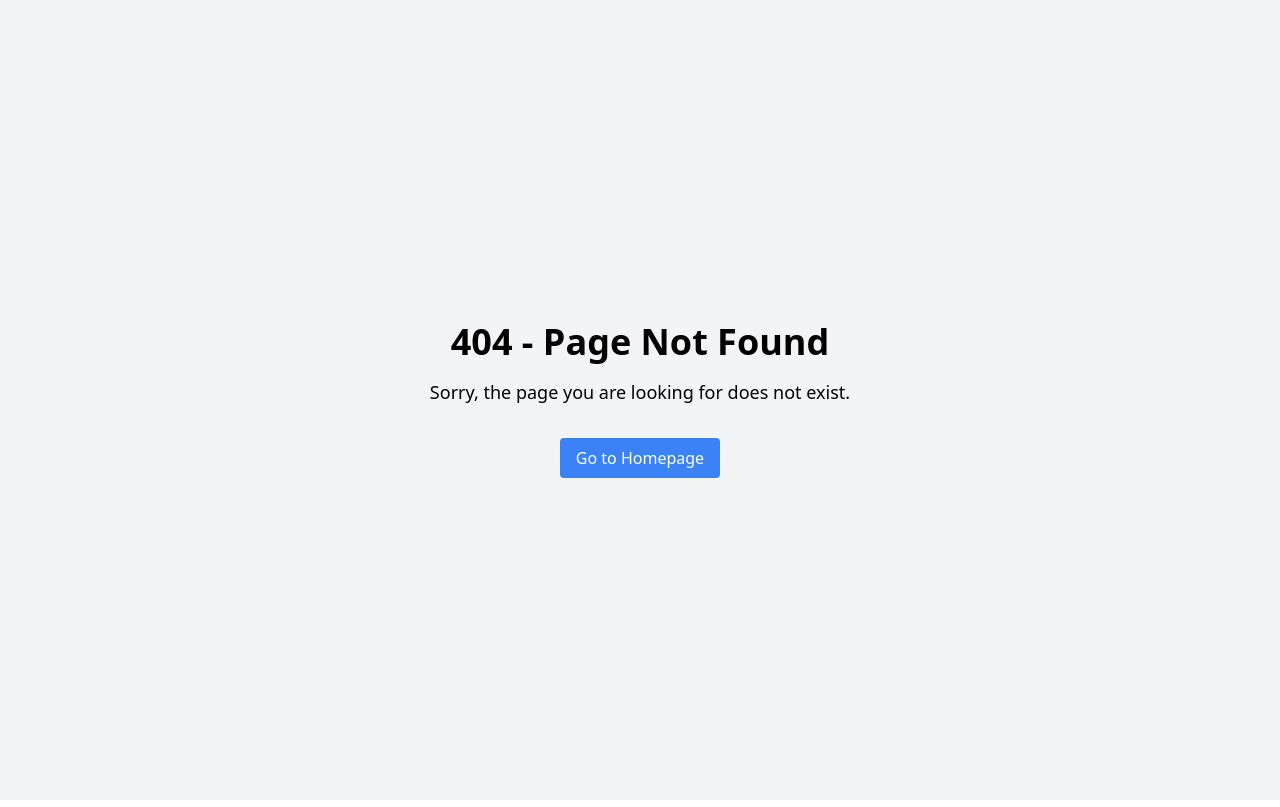
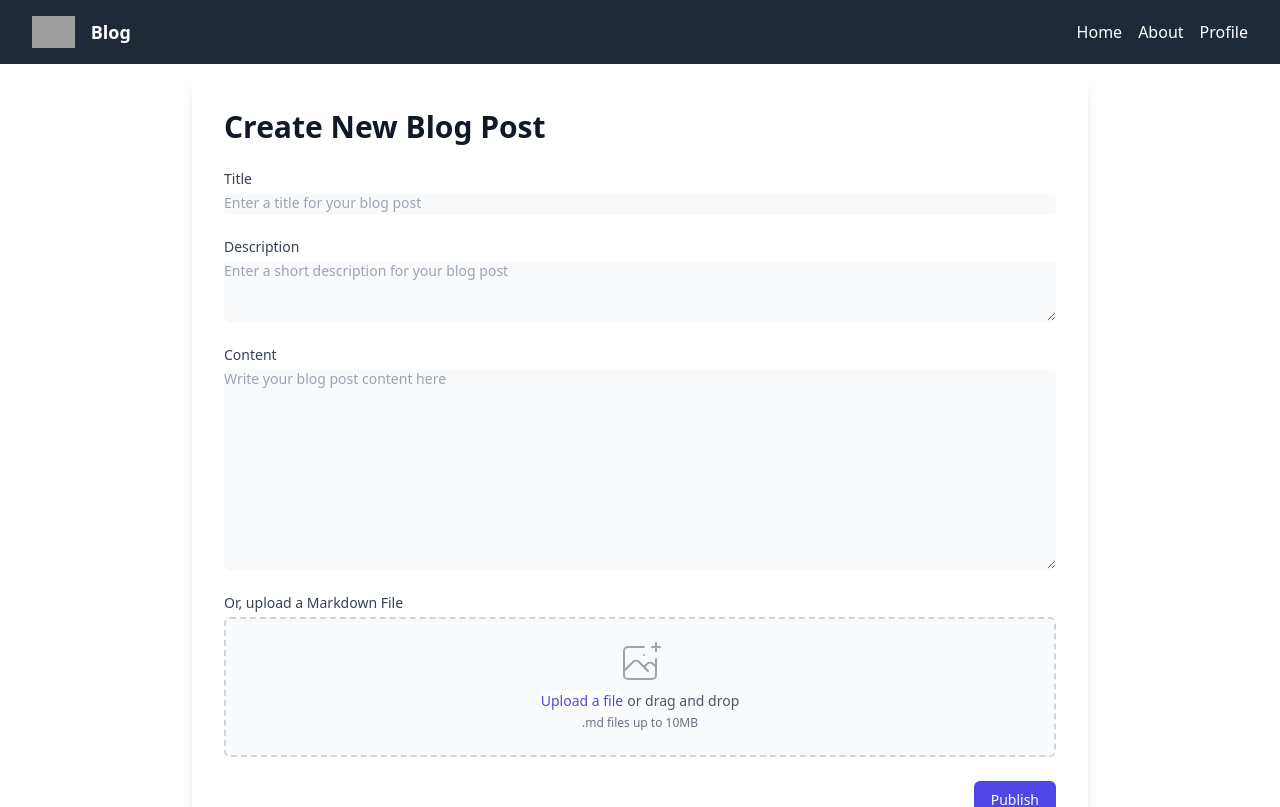
Before and after one commit to aayushshrestha783/blog, a React (Create React App) app in the folder front_end/: page /postBlog in a window 1280 px wide. Before the commit this address had no page. Shown: the top 807 px of the page. Built offline with nearby package versions, Linux system fonts and the light colour scheme; grey boxes are pictures that could not be loaded.

Commit message:
new folder structure

```diff
--- a/front_end/src/App.js
+++ b/front_end/src/App.js
@@ -2,11 +2,12 @@
 import React from "react";
 import { BrowserRouter, Route, Routes } from "react-router-dom";
 import Hero from "./components/hero";
-import AuthPage from "./components/authPage";
-import About from "./components/blogPage";
-import ProfilePage from "./components/profilePage";
+import AuthPage from "../src/features/auth/authPage";
+import About from "../src/features/blog/blogPage";
+import ProfilePage from "../src/features/profile/profilePage";
 import Layout from "./components/Layout";
 import NotFound from "./components/Error";
+import PostBlog from "./features/blog/postBlog";
 function App() {
   return (
     <BrowserRouter>
@@ -18,6 +19,7 @@ function App() {
           <Route path="/home" element={<Hero />} />
           <Route path="/about" element={<About />} />
           <Route path="/profile" element={<ProfilePage />} />
+          <Route path="/postBlog" element={<PostBlog />} />
         </Route>
         {/* Error route for unknown paths */}
         <Route path="*" element={<NotFound />} />
--- a/front_end/src/components/hero.js
+++ b/front_end/src/components/hero.js
@@ -1,5 +1,5 @@
 import React from "react";
-import BlogCard from "./blogCard"; // Import your BlogCard component
+import BlogCard from "../features/blog/blogCard"; // Import your BlogCard component
 import { Link } from "react-router-dom";
 
 const cardData = [
--- a/front_end/src/components/blogCard.js
+++ b/front_end/src/features/blog/blogCard.js
@@ -1,6 +1,6 @@
 import React from "react";
-import LikeButton from "./likeButton";
-import { HeartIcon, EyeIcon } from "./Icons"; // Assume you have these icons in a separate file
+import LikeButton from "../../components/likeButton";
+import { HeartIcon, EyeIcon } from "../../components/Icons"; // Assume you have these icons in a separate file
 
 const BlogCard = ({ card }) => {
   return (
--- a/front_end/src/components/blogPage.js
+++ b/front_end/src/features/blog/blogPage.js
@@ -1,5 +1,5 @@
 import { Link } from "react-router-dom";
-import { SearchIcon } from "./Icons";
+import { SearchIcon } from "../../components/Icons";
 import Markdown from "react-markdown";
 import { useEffect, useState } from "react";
 
--- /dev/null
+++ b/front_end/src/features/blog/postBlog.js
@@ -0,0 +1,110 @@
+import React from "react";
+import { FcGoogle } from "react-icons/fc";
+
+function PostBlog() {
+  return (
+    <div className="flex flex-col items-center justify-center h-screen bg-white">
+      <div className="w-full max-w-4xl bg-white rounded-lg shadow-lg p-8">
+        <h1 className="text-3xl font-bold mb-6 text-gray-900">
+          Create New Blog Post
+        </h1>
+        <form className="space-y-6">
+          <div>
+            <label
+              className="block text-sm font-medium text-gray-700"
+              htmlFor="title"
+            >
+              Title
+            </label>
+            <input
+              className="mt-1 block w-full rounded-md border-gray-300 shadow-sm focus:border-indigo-500 focus:ring-indigo-500 sm:text-sm bg-gray-50"
+              id="title"
+              placeholder="Enter a title for your blog post"
+              type="text"
+            />
+          </div>
+          <div>
+            <label
+              className="block text-sm font-medium text-gray-700"
+              htmlFor="description"
+            >
+              Description
+            </label>
+            <textarea
+              className="mt-1 block w-full rounded-md border-gray-300 shadow-sm focus:border-indigo-500 focus:ring-indigo-500 sm:text-sm bg-gray-50"
+              id="description"
+              placeholder="Enter a short description for your blog post"
+              rows={3}
+            />
+          </div>
+          <div>
+            <label
+              className="block text-sm font-medium text-gray-700"
+              htmlFor="content"
+            >
+              Content
+            </label>
+            <textarea
+              className="mt-1 block w-full rounded-md border-gray-300 shadow-sm focus:border-indigo-500 focus:ring-indigo-500 sm:text-sm bg-gray-50"
+              id="content"
+              placeholder="Write your blog post content here"
+              rows={10}
+            />
+          </div>
+          <div>
+            <label
+              className="block text-sm font-medium text-gray-700"
+              htmlFor="file"
+            >
+              Or, upload a Markdown File
+            </label>
+            <div className="mt-1 flex justify-center rounded-md border-2 border-dashed border-gray-300 px-6 pt-5 pb-6 bg-gray-50">
+              <div className="space-y-1 text-center">
+                <svg
+                  aria-hidden="true"
+                  className="mx-auto h-12 w-12 text-gray-400"
+                  fill="none"
+                  stroke="currentColor"
+                  viewBox="0 0 48 48"
+                >
+                  <path
+                    d="M28 8H12a4 4 0 00-4 4v20m32-12v8m0 0v8a4 4 0 01-4 4H12a4 4 0 01-4-4v-4m32-4l-3.172-3.172a4 4 0 00-5.656 0L28 28M8 32l9.172-9.172a4 4 0 015.656 0L28 28m0 0l4 4m4-24h8m-4-4v8m-12 4h.02"
+                    strokeLinecap="round"
+                    strokeLinejoin="round"
+                    strokeWidth={2}
+                  />
+                </svg>
+                <div className="flex text-sm text-gray-600">
+                  <label
+                    className="relative cursor-pointer rounded-md bg-white font-medium text-indigo-600 focus-within:outline-none focus-within:ring-2 focus-within:ring-indigo-500 focus-within:ring-offset-2 hover:text-indigo-500"
+                    htmlFor="file"
+                  >
+                    <span>Upload a file</span>
+                    <input
+                      className="sr-only"
+                      id="file"
+                      name="file"
+                      type="file"
+                    />
+                  </label>
+                  <p className="pl-1">or drag and drop</p>
+                </div>
+                <p className="text-xs text-gray-500">.md files up to 10MB</p>
+              </div>
+            </div>
+          </div>
+          <div className="flex justify-end">
+            <button
+              className="inline-flex items-center rounded-md border border-transparent bg-indigo-600 px-4 py-2 text-sm font-medium text-white shadow-sm hover:bg-indigo-700 focus:outline-none focus:ring-2 focus:ring-indigo-500 focus:ring-offset-2"
+              type="submit"
+            >
+              Publish
+            </button>
+          </div>
+        </form>
+      </div>
+    </div>
+  );
+}
+
+export default PostBlog;
--- a/front_end/src/components/profileBlogCard.js
+++ b/front_end/src/features/profile/profileBlogCard.js
@@ -1,6 +1,6 @@
 // ProfileBlogCard.jsx
 import React from "react";
-import { HeartIcon, EyeIcon } from "./Icons";
+import { HeartIcon, EyeIcon } from "../../components/Icons";
 
 const ProfileBlogCard = ({ card }) => {
   return (
--- a/front_end/src/components/profilePage.js
+++ b/front_end/src/features/profile/profilePage.js
@@ -1,6 +1,6 @@
 import React from "react";
 import ProfileBlogCard from "./profileBlogCard"; // Import your ProfileBlogCard component
-import { TwitterIcon, LinkedinIcon, GithubIcon } from "./Icons"; // Import icons
+import { TwitterIcon, LinkedinIcon, GithubIcon } from "../../components/Icons"; // Import icons
 
 const ProfilePage = () => {
   const cardData = [
```
Also changed, not shown: front_end/src/features/auth/authPage.js (renamed from front_end/src/components/authPage.js).
